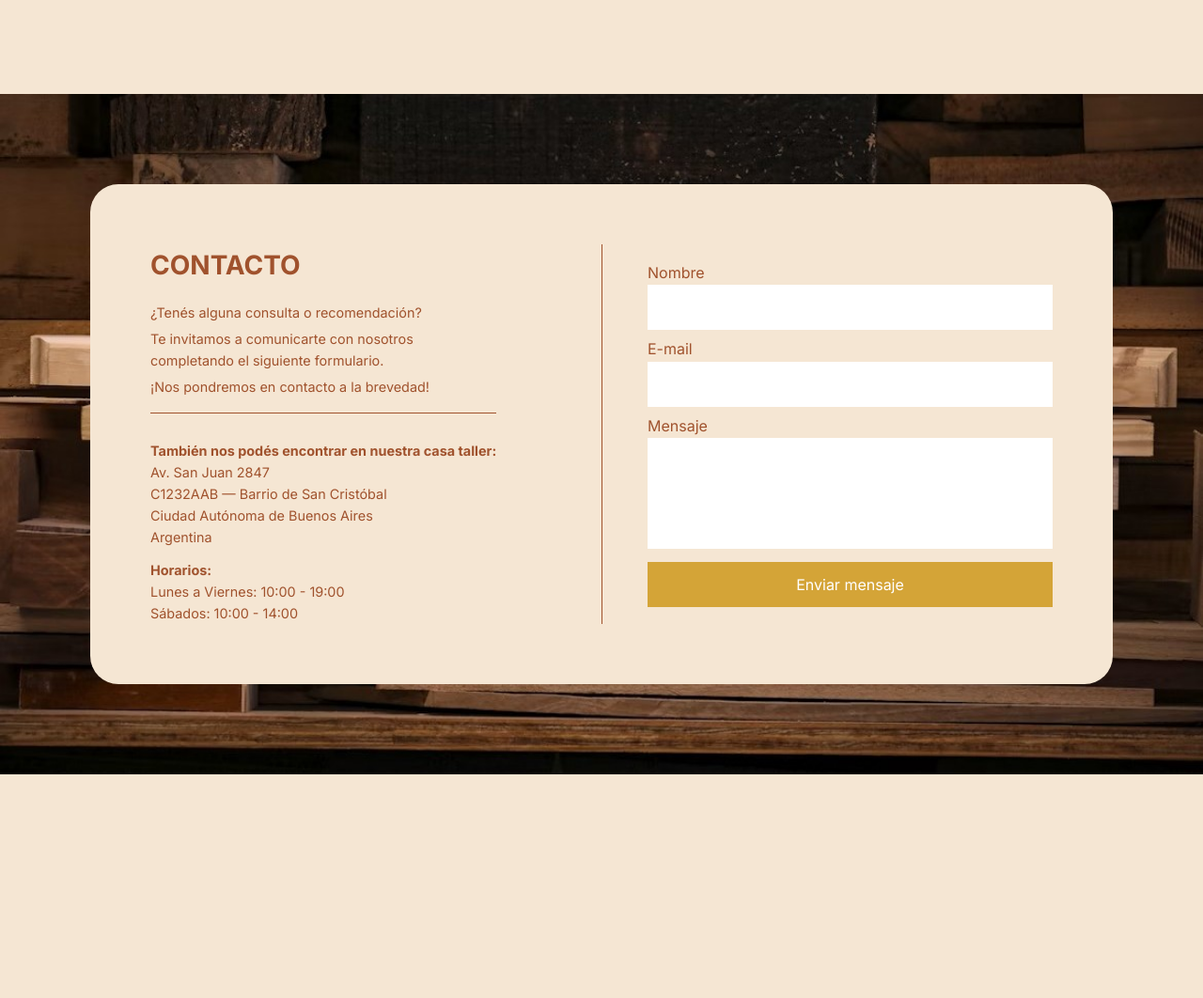
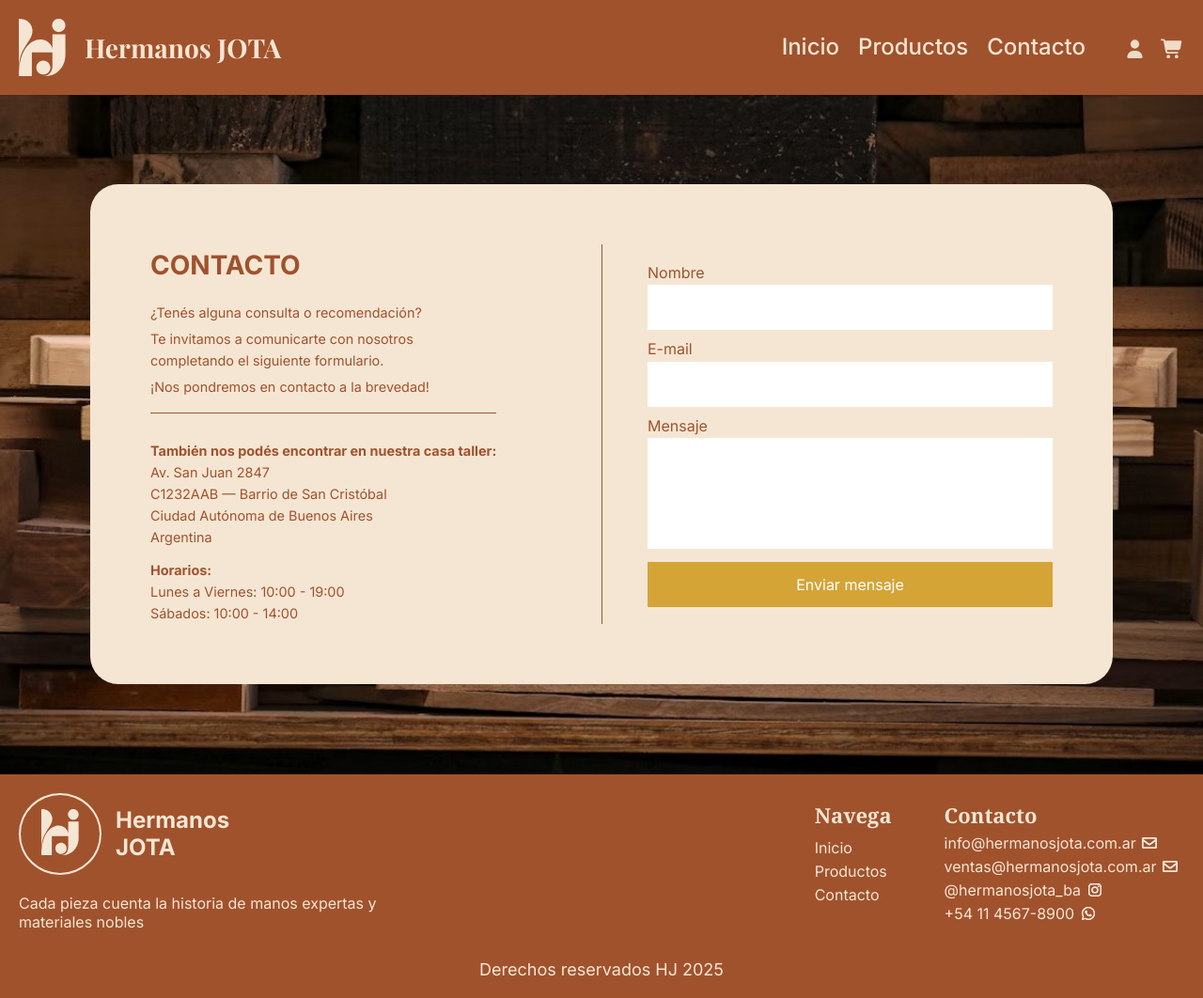
Before and after one commit to juanmarsilli147/Hermanos-Jota, a React (Create React App) app in the folder client/: page / in a window 1280 px wide. Shown: the whole page at 94% size. Before the commit the page ends 824 px from the top, so only its background shows below. Built offline with nearby package versions, Linux system fonts and the light colour scheme; a web font is replaced by a local one.

Commit message:
Header & Footer
Se trajeron los componentes del header y footer de la rama index para verificar compatibilidad. Actualización del css.

```diff
--- a/client/package.json
+++ b/client/package.json
@@ -3,6 +3,10 @@
   "version": "0.1.0",
   "private": true,
   "dependencies": {
+    "@fortawesome/free-brands-svg-icons": "^7.1.0",
+    "@fortawesome/free-regular-svg-icons": "^7.1.0",
+    "@fortawesome/free-solid-svg-icons": "^7.1.0",
+    "@fortawesome/react-fontawesome": "^3.1.0",
     "@testing-library/dom": "^10.4.1",
     "@testing-library/jest-dom": "^6.9.1",
     "@testing-library/react": "^16.3.0",
--- a/client/src/App.js
+++ b/client/src/App.js
@@ -1,11 +1,15 @@
 import './css/App.css';
 import Contacto from './pages/Contacto';
+import Header from './components/Header';
+import Footer from './components/Footer';
 
 function App() {
   return (
     <div className="App">
 
+      <Header />
       <Contacto />
+      <Footer />
 
     </div>
   );
--- /dev/null
+++ b/client/src/components/BurgerMenu.js
@@ -0,0 +1,30 @@
+import React, {useEffect, useState} from 'react';
+import '../css/App.css'
+import { FontAwesomeIcon } from '@fortawesome/react-fontawesome';
+import { faBars, faXmark } from '@fortawesome/free-solid-svg-icons';
+
+function BurgerMenu(){
+    const [menuVisible, setVisibilidad] = useState(false)
+
+
+    useEffect(() => {
+        const nav = document.getElementById('nav')
+        if (nav){ // Usamos useEffect para asegurarnos que primero esté cargado nav en el dom
+            nav.classList.toggle('visible', menuVisible) // si menuVisible es true, agrega visible, sino la quita
+        }
+    })
+
+    const mostrarMenu = () => {
+        setVisibilidad(!menuVisible)
+    }
+
+    return (
+        <>
+            <button className={menuVisible ? 'cerrar-menu' : 'abrir-menu'} onClick={mostrarMenu}>
+                <FontAwesomeIcon icon={menuVisible ? faXmark : faBars}/>
+            </button>
+        </>
+    )
+}
+
+export default BurgerMenu
--- /dev/null
+++ b/client/src/components/Footer.js
@@ -0,0 +1,42 @@
+import React from 'react';
+import '../css/App.css';
+import logo from '../assets/img/logoinvertido.svg';
+import MediosContacto from './MediosContacto';
+
+function Footer(){
+    return(
+        <footer>
+            {/* Logo footer */}
+            <section className='footer-marca'>
+                <div className='footer-logo'>
+                    <div>
+                        <img src={logo} alt='Logo Hermanos Jota'/>
+                    </div>
+                    <p className='footer-nombre-marca'>Hermanos JOTA</p>
+                </div>
+                <p>Cada pieza cuenta la historia de manos expertas y materiales nobles</p>
+            </section>
+
+            <section className='links-contacto'>
+                {/* Navegación */}
+                <section className='footer-navegacion'>
+                    <h4>Navega</h4>
+                    <ul>
+                        <li className='footer-link'>Inicio</li>
+                        <li className='footer-link'>Productos</li>
+                        <li className='footer-link'>Contacto</li>
+                    </ul>
+                </section>
+
+                {/* Contacto */}
+                <section className='footer-contacto'>
+                    <h4>Contacto</h4>
+                    <MediosContacto />
+                </section>
+            </section>
+            <p className='copy'>Derechos reservados HJ 2025</p>
+        </footer>
+    )
+}
+
+export default Footer
--- /dev/null
+++ b/client/src/components/Header.js
@@ -0,0 +1,52 @@
+import React from 'react';
+import '../css/App.css';
+import logo from '../assets/img/logoinvertido.svg';
+import BurgerMenu from './BurgerMenu';
+import { FontAwesomeIcon } from '@fortawesome/react-fontawesome';
+import { faUser, faCartShopping } from '@fortawesome/free-solid-svg-icons';
+
+function Header(){
+    return (
+        <header>
+            {/* Logo */}
+            <section className='logo'>
+                <img src={logo} alt="Logo"/>
+                <p className='nombre-marca'>Hermanos JOTA</p>
+            </section>
+
+            {/* Menú hamburguesa */}
+            <BurgerMenu />
+
+            {/* nav */}
+            <nav className='nav' id='nav'>
+                <ul className='links-nav'>
+                    <li className='nav-link'>Inicio</li>
+                    <li className='nav-link'>Productos</li>
+                    <li className='nav-link'>Contacto</li>
+                    <li className='li-botones'>
+                        <button className='nav-mi-perfil'>Mi perfil</button>
+                        <div className='nav-mi-carrito-container'>
+                            <button className='nav-mi-carrito'>Mi carrito</button>
+                            <div>
+                                <p></p>
+                            </div>
+                        </div>
+                    </li>
+                </ul>
+
+                {/* Íconos de carrito y perfil para desktop */}
+                <section className='icons-nav'>
+                    <li className='nav-link-icon'><FontAwesomeIcon icon={faUser}/></li>
+                    <li className='nav-link-icon nav-cart'>
+                        <FontAwesomeIcon icon={faCartShopping}/>
+                        <div>
+                            <p></p>
+                        </div>
+                    </li>
+                </section>
+            </nav>
+        </header>
+    )
+}
+
+export default Header
--- /dev/null
+++ b/client/src/components/MediosContacto.js
@@ -0,0 +1,85 @@
+import React, {useState, useEffect} from "react";
+import '../css/App.css';
+import { FontAwesomeIcon } from '@fortawesome/react-fontawesome';
+import { faEnvelope } from '@fortawesome/free-regular-svg-icons';
+import { faWhatsapp, faInstagram} from '@fortawesome/free-brands-svg-icons'
+
+function MediosContacto(){
+    const [info, setInfo] = useState('')
+    const [ventas, setVentas] = useState('')
+    const [instagram, setInstagram] = useState('')
+    const [whatsapp, setWhatsapp] = useState('')
+
+    useEffect(() => {
+        const mediaQuery = window.matchMedia('(max-width: 767px)');
+
+        const textoInfo = e => {
+            if (e.matches){
+                setInfo('Información');
+            } else {
+                setInfo('info@hermanosjota.com.ar')
+            }
+        }
+
+        const textoVentas = e => {
+            if(e.matches){
+                setVentas('Ventas')
+            } else {
+                setVentas('ventas@hermanosjota.com.ar')
+            }
+        }
+
+        const textoInstagram = e => {
+            if(e.matches){
+                setInstagram('Instagram')
+            } else {
+                setInstagram('@hermanosjota_ba')
+            }
+        }
+
+        const textoWhatsapp = e => {
+            if(e.matches){
+                setWhatsapp('WhatsApp')
+            } else {
+                setWhatsapp('+54 11 4567-8900')
+            }
+        }
+
+        textoInfo(mediaQuery)
+        mediaQuery.addEventListener('change', textoInfo);
+
+        textoVentas(mediaQuery)
+        mediaQuery.addEventListener('change', textoVentas);
+
+        textoInstagram(mediaQuery)
+        mediaQuery.addEventListener('change', textoInstagram);
+
+        textoWhatsapp(mediaQuery)
+        mediaQuery.addEventListener('change', textoWhatsapp);
+
+        return () => {
+            mediaQuery.removeEventListener('change', textoInfo);
+            mediaQuery.removeEventListener('change', textoVentas);
+            mediaQuery.removeEventListener('change', textoInstagram);
+            mediaQuery.removeEventListener('change', textoWhatsapp);
+        }
+    }, []);
+
+    return (
+        <>
+            {/* Contacto de información */}
+            <p className="contacto"><a href="mailto:info@hermanosjota.com.ar"><span className="texto">{info}</span> <FontAwesomeIcon icon={faEnvelope} className="icono-contacto"/></a></p>
+
+            {/* Contacto de ventas */}
+            <p className="contacto"><a href="mailto:ventas@hermanosjota.com.ar"><span className="texto">{ventas}</span> <FontAwesomeIcon icon={faEnvelope} className="icono-contacto"/></a></p>
+
+            {/* Instagram */}
+            <p className="contacto"><a href="https://instagram.com/hermanosjota_ba"><span className="texto">{instagram}</span> <FontAwesomeIcon icon={faInstagram} className="icono-contacto"/></a></p>
+
+            {/* Whatsapp */}
+            <p className="contacto"><a href="https://wa.me/541145678900"><span className="texto">{whatsapp}</span> <FontAwesomeIcon icon={faWhatsapp} className="icono-contacto"/></a></p>
+        </>
+    )
+}
+
+export default MediosContacto
--- a/client/src/css/App.css
+++ b/client/src/css/App.css
@@ -76,11 +76,13 @@ header{
 .abrir-menu, .cerrar-menu{
     border: none;
     background-color: transparent;
+    z-index: 20;
 }
 
 .fa-bars, .fa-xmark{
     font-size: 44px;
     color: var(--alabastro);
+    width: fit-content;
 }
 
 .nav-cart, .nav-mi-carrito-container{
@@ -109,7 +111,7 @@ header{
     flex-direction: column;
     align-items: end;
     gap: 1rem;
-    margin-top: 40px;
+    padding-top: 100px;
 }
 
 .li-botones{
@@ -131,6 +133,7 @@ header{
 .logo img{
     width: 50px;
     height: auto;
+    cursor: pointer;
 }
 
 .nav-mi-carrito, .nav-mi-perfil{
@@ -147,28 +150,15 @@ header{
     position: relative;
 }
 
-.in-page a, .nav-link a{
-    color: #f5e6d3ec;
+.nav-link{
+    color: var(--alabastro);
     font-family: var(--fuente-primaria);
     font-weight: 500;
     font-size: 24px;
     position: relative;
     text-decoration: none;
     border-bottom: 2px solid transparent;
-}
-
-.in-page a{
-    color: var(--alabastro);
-}
-
-.in-page a::before{
-    content: '';
-    position: absolute;
-    bottom: 0;
-    left: 0;
-    width: 100%;
-    height: 2px;
-    background-color: var(--alabastro);
+    cursor: pointer;
 }
 
 .icons-nav{
@@ -511,6 +501,7 @@ footer a{
 /* Derechos */
 
 .copy{
+    font-family: var(--fuente-primaria);
     width: 100%;
     text-align: center;
     align-self: end;
@@ -543,10 +534,10 @@ footer h4{
     font-size: 16px;
 }
 
-.footer-navegacion .in-page a{
+.footer-navegacion{
     font-size: 16px;
 }
-.footer-navegacion .in-page a::before{
+.footer-navegacion::before{
     display: none;
 }
 
@@ -563,8 +554,14 @@ footer h4{
     font-family: var(--fuente-primaria);
 }
 
-.fa-regular, .fa-brands{
+.icono-contacto{
     margin-right: 5px;
+}
+.icono-contacto{
+    fill: currentColor;
+    color: var(--alabastro);
+    font-size: 16px;
+    filter: drop-shadow(0 0 0px rgb(255, 255, 255));
 }
 
 
@@ -1170,7 +1167,7 @@ footer h4{
         flex-direction: row;
         align-items: center;
         justify-content: center;
-        margin: 0;
+        padding: 0;
         gap: 20px;
     }
 
@@ -1180,7 +1177,7 @@ footer h4{
         gap: 15px;
     }
 
-    .nav-link-icon a{
+    .nav-link-icon{
         color: #f5e6d3ec;
         font-family: var(--fuente-primaria);
         font-weight: 500;
@@ -1188,6 +1185,7 @@ footer h4{
         position: relative;
         text-decoration: none;
         border-bottom: 2px solid transparent;
+        cursor: pointer;
         transition: all 0.3s ease;
     }
 
@@ -1284,7 +1282,7 @@ footer h4{
         font-size: 22px;
     }
 
-    .footer-navegacion ul, .footer-navegacion .in-page a, .footer-contacto{
+    .footer-navegacion ul, .footer-contacto{
         font-size: 18px;
     }
 
@@ -1292,7 +1290,7 @@ footer h4{
         font-size: 18px;
     }
 
-    .footer-navegacion .in-page a::before{
+    .footer-navegacion::before{
         display: block;
     }
 
@@ -1495,9 +1493,10 @@ footer h4{
         font-weight: bold;
         font-size: 28px;
         color: var(--alabastro);
-    }
-
-    .nav-link a::before{
+        cursor: pointer;
+    }
+
+    .nav-link::before{
         content: '';
         position: absolute;
         bottom: 0;
@@ -1510,15 +1509,15 @@ footer h4{
         transition: transform 0.3s ease;
     }
 
-    .nav-link a:hover::before{
+    .nav-link:hover::before{
         transform: scaleX(1);
     }
-    .nav-link a:hover{
+    .nav-link:hover{
         color: var(--alabastro);
         transition: all 0.3s ease;
     }
 
-    .nav-link-icon a:hover{
+    .nav-link-icon:hover{
         color: var(--alabastro);
     }
 
@@ -1630,8 +1629,9 @@ footer h4{
         gap: 20px;
     }
 
-    .footer-navegacion .in-page a, .footer-link a, .contacto{
+    .footer-link, .contacto{
         font-size: 1rem;
+        cursor: pointer;
         transition: all 0.2s ease;
     }
 
@@ -1646,11 +1646,7 @@ footer h4{
         grid-row: 2;
     }
 
-    .footer-navegacion .in-page a:hover{
-        font-size: 1.125rem;
-    }
-
-    .footer-link a:hover{
+    .footer-link:hover{
         font-size: 1.125rem;
     }
 
```
Also changed, not shown: 1 other file (tests, documents, lock files or other folders).
